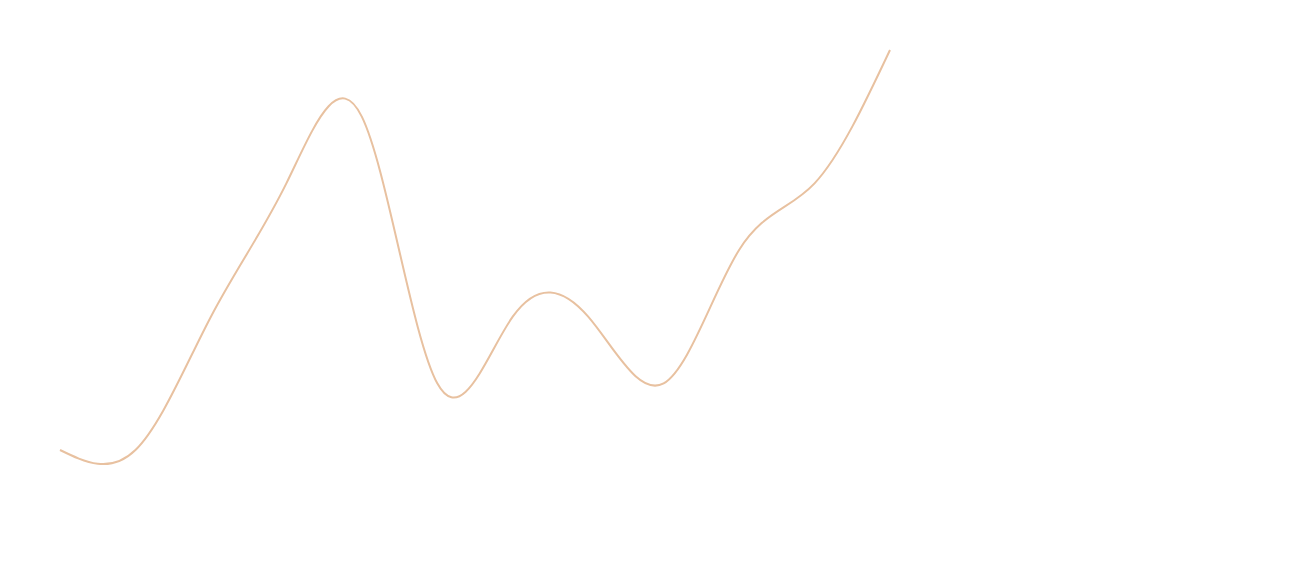
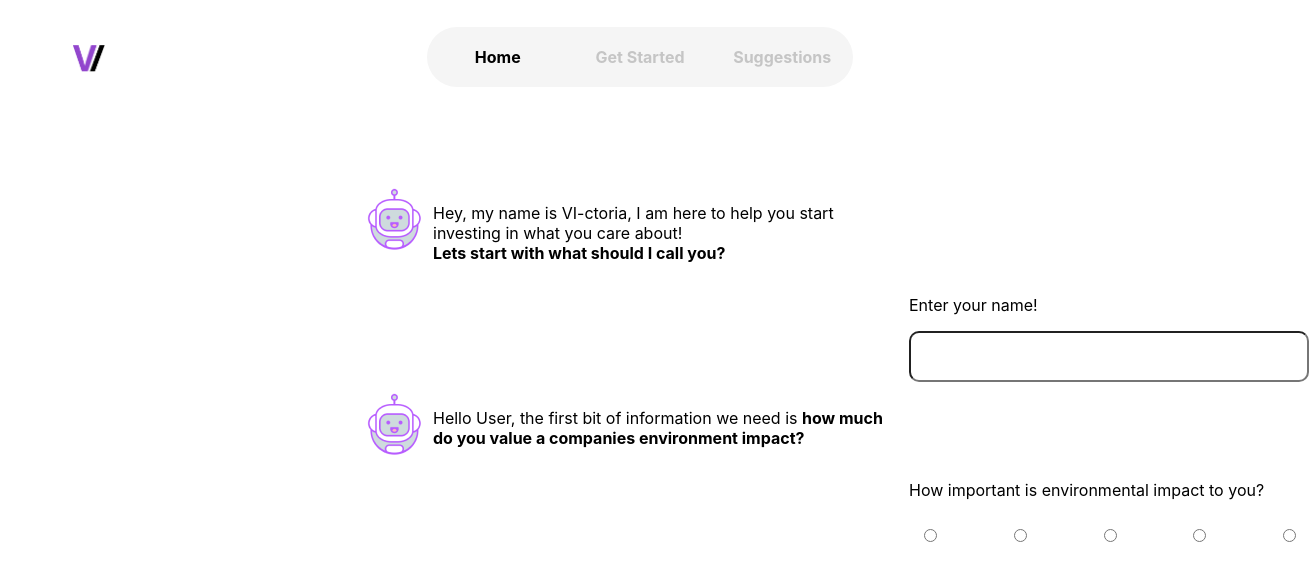
Before and after one commit to arunima1820/TAMUHack2022, a React (Create React App) app in the folder vinterest/: page / in a window 1280 px wide. Shown: the top 580 px of the page, 1309 px wide, since content can reach past the window. Built offline with nearby package versions, Linux system fonts and the light colour scheme.

Commit message:
Created the Chatbot page

```diff
--- a/vinterest/package.json
+++ b/vinterest/package.json
@@ -14,7 +14,7 @@
     "@types/react-dom": "^17.0.11",
     "react": "^17.0.2",
     "react-dom": "^17.0.2",
-    "react-scripts": "5.0.0",
+    "react-scripts": "^5.0.0",
     "typescript": "^4.5.5",
     "web-vitals": "^2.1.4"
   },
--- /dev/null
+++ b/vinterest/src/Chatbot.tsx
@@ -0,0 +1,93 @@
+import { transcode } from "buffer";
+import Header from "./Header";
+import robot from './robot.png';
+export default function Chatbot(){
+    return (
+    <>
+    <div
+      style={{
+        backgroundColor: "white",
+        width: "100%",
+        height: "100%",
+      }}>
+      <Header page={1} />
+    </div>
+    <div
+    style={{
+        backgroundColor: "white",
+        borderColor: "gray",
+        borderRadius: "10px",
+        width: "532px",
+        marginTop: "100px",
+        marginLeft: "367px"
+    }}>
+        <div
+        style={{
+            flexDirection: 'row',
+            display: 'flex',
+        }}>
+        <img src={robot} alt="robot" style={{
+            height:"64px",
+            marginRight: "10px"
+        }}></img>
+        <div>
+        <p>Hey, my name is VI-ctoria, I am here to help you start investing in what you care about!<br></br><b>Lets start with what should I call you?</b></p>
+        </div>
+        </div>
+
+        <div
+        style={{
+            flexDirection: 'column',
+            display: 'flex',
+            marginLeft: "542px",
+            width:"400px"
+        }}>
+        <p> Enter your name!</p>
+        <input type="text" id="userName" style={{
+            height: "45px",
+            borderRadius: "10px"
+        }}/>
+        </div>
+
+        <div
+        style={{
+            flexDirection: 'row',
+            display: 'flex',
+            marginTop: '10px'
+        }}>
+        <img src={robot} alt="robot" style={{
+            height:"64px",
+            marginRight: "10px"
+        }}></img>
+        <div>
+        <p>Hello User, the first bit of information we need is <b>how much do you value a companies environment impact?</b></p>
+        </div>
+        </div>
+
+        <div
+        style={{
+            flexDirection: 'column',
+            display: 'flex',
+            marginLeft: "542px",
+            width:"400px"
+        }}>
+        <p> How important is environmental impact to you? </p>
+        <div style={{
+            flexDirection: "row",
+            display: "flex",
+            padding: "10px",
+            justifyContent: "space-between"
+        }}>
+        <input type="radio" id="1" name="1" value="child"/>
+        <input type="radio" id="1" name="1" value="child"/>
+        <input type="radio" id="1" name="1" value="child"/>
+        <input type="radio" id="1" name="1" value="child"/>
+        <input type="radio" id="1" name="1" value="child"/>
+        </div>
+        </div>
+
+
+    </div>
+    </>
+    )
+}
--- a/vinterest/src/Header.tsx
+++ b/vinterest/src/Header.tsx
@@ -47,7 +47,7 @@ export default function Header(props:{page:number}){
                   fontSize: 'medium',
                   color: '#C5C5C5',
                 }}>
-                  About
+                  Get Started
                 </div>
                 <div style={{
                   flex: 1,
@@ -55,7 +55,7 @@ export default function Header(props:{page:number}){
                   fontSize: 'medium',
                   color: '#C5C5C5',
                 }}>
-                  Get Started
+                  Suggestions
                 </div>
               </div>
             </div>
--- a/vinterest/src/index.tsx
+++ b/vinterest/src/index.tsx
@@ -3,9 +3,11 @@ import ReactDOM from 'react-dom';
 import './index.css';
 import HomePage from './HomePage';
 import Suggestions from './Suggestions';
+import Chatbot from './Chatbot';
 ReactDOM.render(
   <React.StrictMode>
-    <Suggestions data={null}/>
+    <Chatbot/>
+    {/* <Suggestions data={null}/> */}
   </React.StrictMode>,
   document.getElementById('root')
 );
```
Also changed, not shown: vinterest/src/robot.png (added), 1 other file (tests, documents, lock files or other folders).
